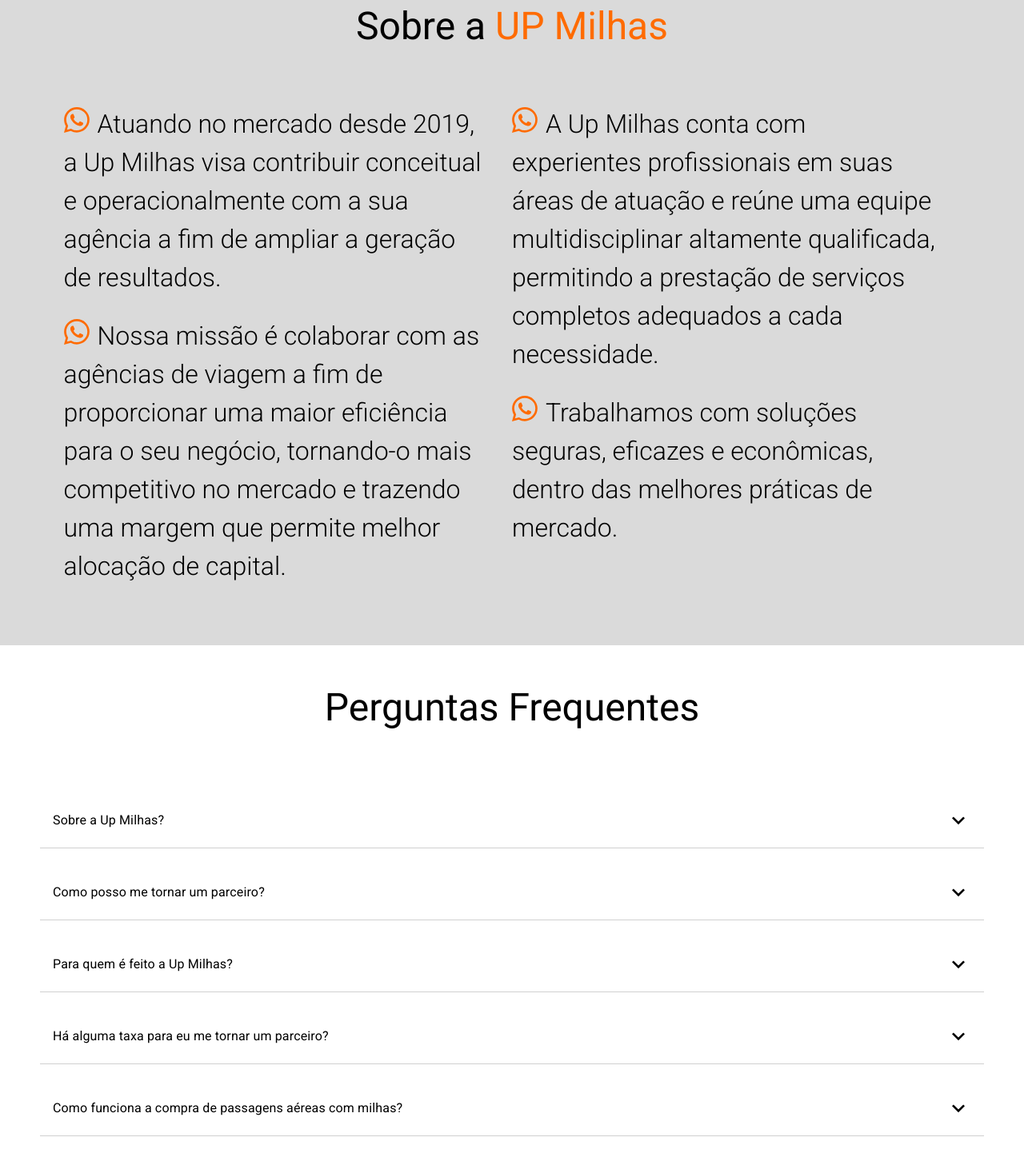
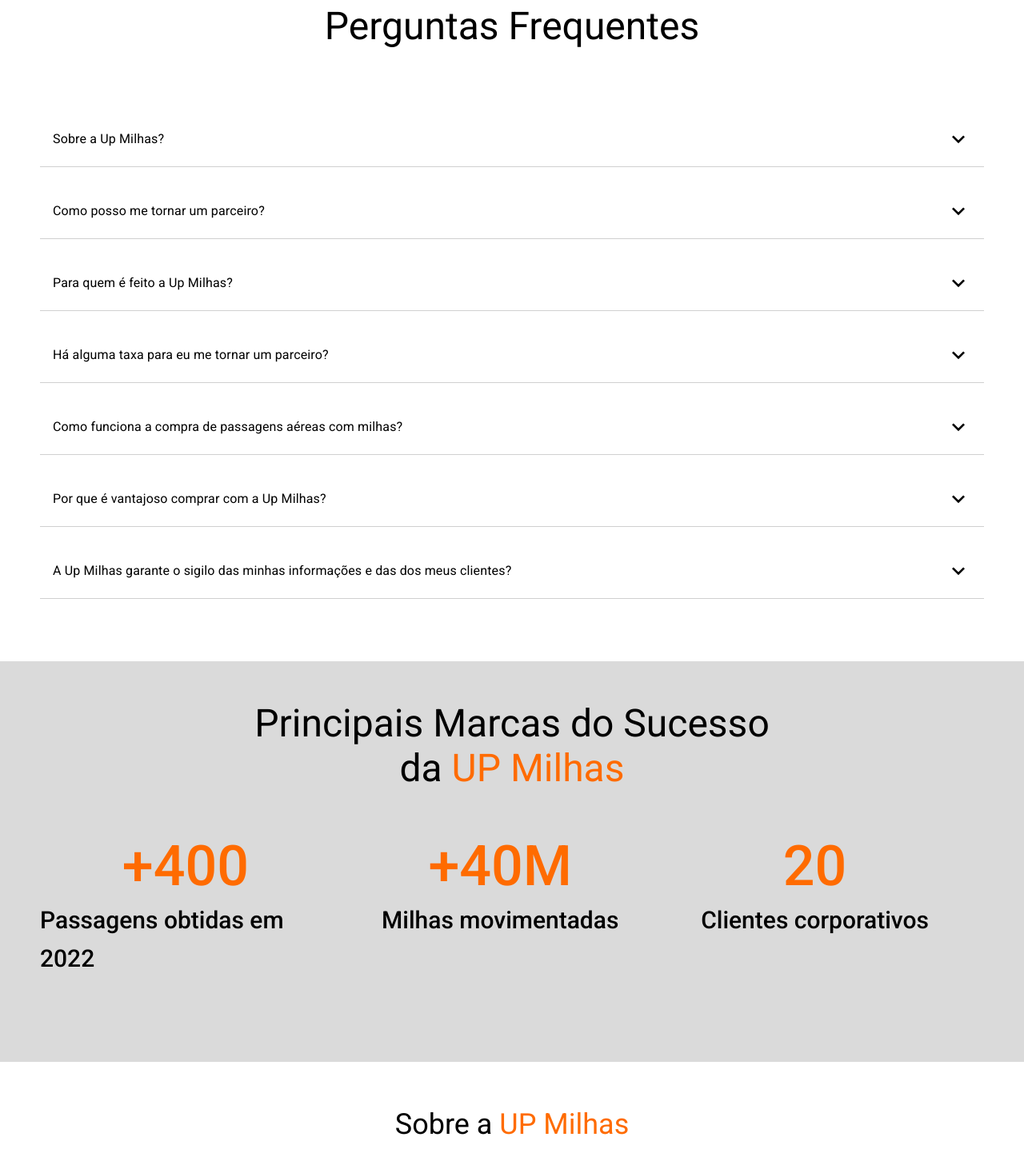
Before and after one commit to pedrolpin4/UpMilhas_React, a React (Create React App) app: page / in a window 1280 px wide. Shown: the part 880-2347 px from the top of the page at 80% size. Built offline with nearby package versions, Linux system fonts and the light colour scheme.

Commit message:
feat: add about us section

```diff
--- a/src/components/Home/Header.jsx
+++ b/src/components/Home/Header.jsx
@@ -18,15 +18,15 @@
                 }} headerShown = {headerShown}>
                     Como Funciona
                 </SectionName>
+                <SectionName isSelected = {intersected === 4} onClick = {() => {
+                    faqRef.current.scrollIntoView({ block: 'end', behavior: 'smooth'})
+                }} headerShown = {headerShown}>
+                    Perguntas Frequentes
+                </SectionName>
                 <SectionName isSelected = {intersected === 3} onClick = {() => {
                     whoWeAreRef.current.scrollIntoView({ block: 'end', behavior: 'smooth'})
                 }} headerShown = {headerShown}>
                     Quem Somos
-                </SectionName>
-                <SectionName isSelected = {intersected === 4} onClick = {() => {
-                    faqRef.current.scrollIntoView({ block: 'end', behavior: 'smooth'})
-                }} headerShown = {headerShown}>
-                    Perguntas Frequentes
                 </SectionName>
             </SectionsWrapper>
             <a href = "https://www.hopmilhas.com.br" target={"_blank"} rel = "noreferrer">
--- a/src/components/Home/HowWorks.jsx
+++ b/src/components/Home/HowWorks.jsx
@@ -53,6 +53,7 @@
     flex-direction: column;
     align-items: center;
     padding: 50px;
+    background-color: #dadada;
 
     @media (max-width: 1000px) {
         padding: 50px 15px;
--- /dev/null
+++ b/src/components/Home/Numbers.jsx
@@ -0,0 +1,144 @@
+import styled from "styled-components";
+
+const Numbers = () => {
+    return(
+        <NumbersContainer >
+            <NumbersTitle>
+                Principais Marcas do Sucesso da <span>UP Milhas</span>
+            </NumbersTitle>
+            <Wrappers>
+                <Wrapper>
+                    <div><h2>+400</h2><p>Passagens obtidas em 2022</p></div>
+                </Wrapper>
+                <Wrapper>
+                    <div><h2>+40M</h2><p>Milhas movimentadas</p></div>
+                </Wrapper>
+                <Wrapper>
+                    <div><h2>20</h2><p>Clientes corporativos</p></div>
+                </Wrapper>
+            </Wrappers>
+        </NumbersContainer>
+    )
+}
+
+const NumbersContainer = styled.section`
+    display: flex;
+    width: 100vw;
+    font-family: Roboto;
+    flex-direction: column;
+    align-items: center;
+    padding: 50px;
+    background-color: #dadada;
+
+    @media (max-width: 1000px) {
+        padding: 30px 15px;
+    }
+
+`;
+
+const Wrappers = styled.div`
+    width: 100%;
+    display: flex;
+    justify-content: center;
+
+    @media (max-width: 1000px) {
+       flex-direction: column;
+       align-items: center;
+    }
+`
+
+const Wrapper = styled.div`
+    cursor: pointer;
+    width: 45%;
+    margin-right: 2.5%;
+    display: flex;
+    flex-direction: column;
+    justify-content: flex-start;
+
+    div {
+        width: 100%;
+        display: flex;
+        flex-direction: column;
+        align-items: center;
+        min-height: 100px;
+        margin-bottom: 55px;
+        color: #000;
+    }
+
+    svg {
+        font-size: 70px;
+        color: #FF6B00;
+        margin-right: 20px;
+    }
+
+    p {
+        font-size: 30px;
+        overflow-wrap: break-word;
+        font-weight: 500;
+        line-height: 48px;
+        transition: all .2s;
+    }
+
+    h2 {
+        font-size: 70px;
+        margin-bottom: 20px;
+        overflow-wrap: break-word;
+        font-weight: 500;
+        color: #FF6B00;
+        line-height: 48px;
+        transition: all .2s;
+    }
+
+    @media (max-width: 1000px) {
+        width: 95%;
+        margin: 0;
+
+        div {
+            height: auto;
+            flex-direction: column;
+        }
+
+        svg {
+            margin-bottom: 30px;
+        }
+
+        p {
+            font-size: 24px;
+            text-align: center;
+            line-height: 32px;
+            margin-bottom: 15px;
+        }
+
+        h2 {
+            font-size: 45px;
+            margin-bottom: 10px;
+        }
+    }
+
+`
+
+
+const NumbersTitle = styled.h1`
+    font-family: Roboto;
+    width: min(700px, 60vw);
+    font-size: 48px;
+    line-height: 56px;
+    margin-bottom: 70px;
+    text-align: center;
+    color: #000000;
+
+    span {
+        color: #FF6B00;
+    }
+
+    @media(max-width: 1000px) {
+        font-size: 32px;
+        line-height: 42px;
+    }
+
+    @media(max-width: 600px) {
+        width: 90vw;
+    }
+`
+
+export default Numbers;
--- a/src/components/Home/WhoWeAre.jsx
+++ b/src/components/Home/WhoWeAre.jsx
@@ -1,6 +1,5 @@
 import { useEffect } from "react";
 import styled from "styled-components";
-import { BsWhatsapp} from 'react-icons/bs'
 
 const WhoWeAre = ({ whoWeAreRef, setIntersected, setHeaderShown}) => {
 
@@ -28,16 +27,10 @@
             <WhoWeAreTitle>
                 Sobre a <span>UP Milhas</span>
             </WhoWeAreTitle>
-            <Wrappers>
-                <Wrapper>
-                    <p><BsWhatsapp />Atuando no mercado desde 2019, a Up Milhas visa contribuir conceitual e operacionalmente com a sua agência a fim de ampliar a geração de resultados.</p>
-                    <p> <BsWhatsapp />Nossa missão é colaborar com as agências de viagem a fim de proporcionar uma maior eficiência para o seu negócio, tornando-o mais competitivo no mercado e trazendo uma margem que permite melhor alocação de capital.</p>
-                </Wrapper>
-                <Wrapper>
-                    <p> <BsWhatsapp />A Up Milhas conta com experientes profissionais em suas áreas de atuação e reúne uma equipe multidisciplinar altamente qualificada, permitindo a prestação de serviços completos adequados a cada necessidade.</p>
-                    <p> <BsWhatsapp />Trabalhamos com soluções seguras, eficazes e econômicas, dentro das melhores práticas de mercado.</p>
-                </Wrapper>
-            </Wrappers>
+            <p>Atuando no mercado desde 2019, a Up Milhas visa contribuir conceitual e operacionalmente com a sua agência a fim de ampliar a geração de resultados.</p>
+            <p>Nossa missão é colaborar com as agências de viagem a fim de proporcionar uma maior eficiência para o seu negócio, tornando-o mais competitivo no mercado e trazendo uma margem que permite melhor alocação de capital.</p>
+            <p>A Up Milhas conta com experientes profissionais em suas áreas de atuação e reúne uma equipe multidisciplinar altamente qualificada, permitindo a prestação de serviços completos adequados a cada necessidade.</p>
+            <p>Trabalhamos com soluções seguras, eficazes e econômicas, dentro das melhores práticas de mercado.</p>
         </WhoWeAreContainer>
     )
 }
@@ -46,74 +39,34 @@
     font-family: Roboto;
     display: flex;
     flex-direction: column;
-    align-items: center;
     width: 100vw;
     padding: 50px;
-    background: #DADADA;
+
+    p {
+        font-size: 24px;
+        text-align: start;
+        margin-bottom: 20px;
+    }
 
     @media (max-width: 1000px) {
         flex-direction: column;
         padding: 50px 20px 50px 20px;
-    }
 
-`
-
-const Wrappers = styled.div`
-    width: 100%;
-    display: flex;
-    justify-content: center;
-
-    @media (max-width: 1000px) {
-        flex-direction: column;
-    }
-`
-
-const Wrapper = styled.div`
-    cursor: pointer;
-    width: 45%;
-    margin-right: 2.5%;
-    display: flex;
-    flex-direction: column;
-    justify-content: flex-start;
-
-    svg {
-        color: #FF6B00;
-        margin-right: 10px;
-    }
-
-    p {
-        font-size: 32px;
-        overflow-wrap: break-word;
-        font-weight: 300;
-        color: #000;
-        line-height: 48px;
-        margin-bottom: 25px;
-        transition: all .2s;
-
-        &:hover {
-            color: #FF6B00;
+        p {
+            font-size: 18px;
         }
     }
 
-    @media (max-width: 1000px) {
-        width: 95%;
-        margin: 0;
-
-        p {
-            font-size: 24px;
-            line-height: 32px;
-            margin-bottom: 15px;
-        }
-    }
 `
 
 const WhoWeAreTitle = styled.h1`
     font-family: Roboto;
     width: min(500px, 50vw);
-    font-size: 48px;
+    font-size: 36px;
     line-height: 56px;
-    margin-bottom: 70px;
+    margin-bottom: 40px;
     text-align: center;
+    align-self: center;
     color: #000000;
 
     span {
@@ -121,7 +74,7 @@
     }
 
     @media(max-width: 1000px) {
-        font-size: 32px;
+        font-size: 26px;
         line-height: 42px;
     }
 
--- a/src/pages/Home.jsx
+++ b/src/pages/Home.jsx
@@ -7,6 +7,7 @@
 import Footer from "../components/Home/Footer";
 import { BsWhatsapp } from "react-icons/bs";
 import styled from "styled-components";
+import Numbers from "../components/Home/Numbers";
 
 const Home = () => {
     const [intersected, setIntersected] = useState(1);
@@ -24,8 +25,9 @@
             <main>
                 <Register registerRef = {registerRef} setIntersected = {setIntersected} setHeaderShown = {setHeaderShown} />
                 <HowWorks howWorksRef = {howWorksRef} setIntersected = {setIntersected}/>
+                <FAQ faqRef = {faqRef} setIntersected = {setIntersected}/>
+                <Numbers />
                 <WhoWeAre whoWeAreRef = {whoWeAreRef} setIntersected = {setIntersected}/>
-                <FAQ faqRef = {faqRef} setIntersected = {setIntersected}/>
             </main>
             <Footer encripted={encripted} setIntersected = {setIntersected} registerRef = {registerRef} howWorksRef = {howWorksRef} whoWeAreRef = {whoWeAreRef} faqRef = {faqRef}/>
             <Float href={`https://api.whatsapp.com/send?phone=5511946490400&text=${encodeURIComponent(encripted)}.`} target="_blank" rel="noreferrer">
```
